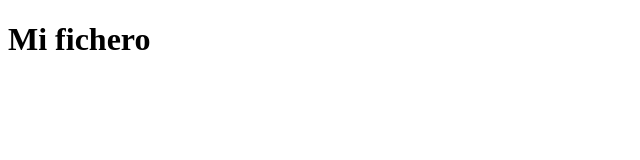
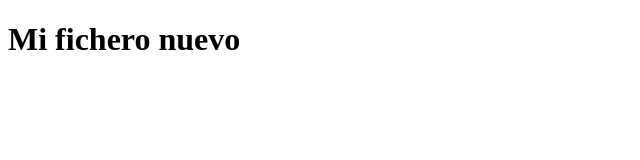
Before and after one commit to LuisHurtadoM/Repositorio, a plain HTML site: page index.html in a window 1280 px wide. Shown: the whole page, without its empty margins (0-640 px from the left). Drawn offline with Linux system fonts and the light colour scheme.

Commit message:
Texto adicional linea

```diff
--- a/index.html
+++ b/index.html
@@ -6,6 +6,6 @@
     <title>Document</title>
 </head>
 <body>
-    <h1>Mi fichero</h1>
+    <h1>Mi fichero nuevo</h1>
 </body>
 </html>
```
